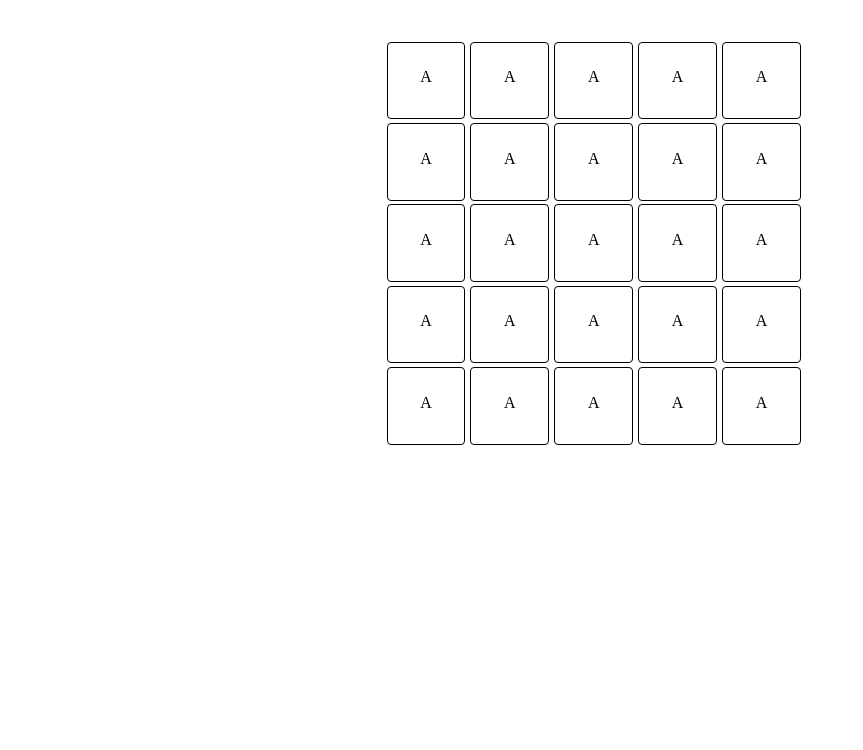
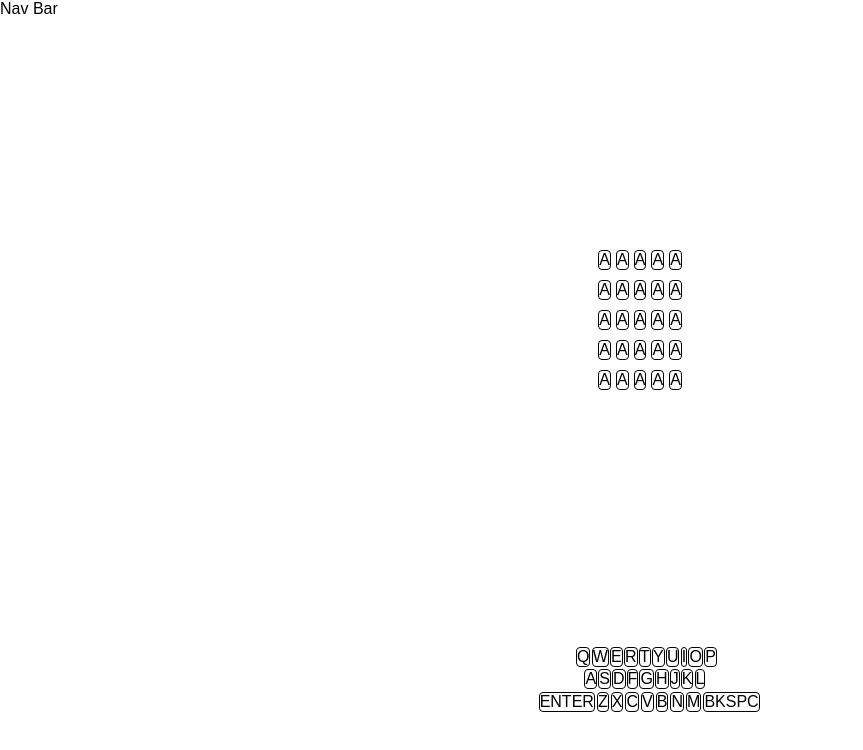
Before and after one commit to karyacoub/Wordordle, a React (Create React App) app: page / in a window 1280 px wide. Shown: the top 750 px of the page, without its empty margins (0-863 px from the left). Built offline with nearby package versions, Linux system fonts and the light colour scheme.

Commit message:
Set up basic page layout

```diff
--- /dev/null
+++ b/src/components/Keyboard.tsx
@@ -0,0 +1,40 @@
+import React from "react";
+
+export const Keyboard: React.FunctionComponent = () => {
+    return <div id="keyboard__container">
+        <div className="keyboard__row">
+            <div className="keyboard__key">Q</div>
+            <div className="keyboard__key">W</div>
+            <div className="keyboard__key">E</div>
+            <div className="keyboard__key">R</div>
+            <div className="keyboard__key">T</div>
+            <div className="keyboard__key">Y</div>
+            <div className="keyboard__key">U</div>
+            <div className="keyboard__key">I</div>
+            <div className="keyboard__key">O</div>
+            <div className="keyboard__key">P</div>
+        </div>
+        <div className="keyboard__row">
+            <div className="keyboard__key">A</div>
+            <div className="keyboard__key">S</div>
+            <div className="keyboard__key">D</div>
+            <div className="keyboard__key">F</div>
+            <div className="keyboard__key">G</div>
+            <div className="keyboard__key">H</div>
+            <div className="keyboard__key">J</div>
+            <div className="keyboard__key">K</div>
+            <div className="keyboard__key">L</div>
+        </div>
+        <div className="keyboard__row">
+            <div className="keyboard__key">ENTER</div>
+            <div className="keyboard__key">Z</div>
+            <div className="keyboard__key">X</div>
+            <div className="keyboard__key">C</div>
+            <div className="keyboard__key">V</div>
+            <div className="keyboard__key">B</div>
+            <div className="keyboard__key">N</div>
+            <div className="keyboard__key">M</div>
+            <div className="keyboard__key">BKSPC</div>
+        </div>
+    </div>
+}
--- a/src/components/LetterBoard.tsx
+++ b/src/components/LetterBoard.tsx
@@ -16,6 +16,8 @@ export const LetterBoard: React.FunctionComponent = () => {
     }
 
     return <div id="letter-board__container">
-        {renderLetterBoard()}
+        <div id="letter-board__board">
+            {renderLetterBoard()}
+        </div>
     </div>;
 }
--- /dev/null
+++ b/src/components/NavBar.tsx
@@ -0,0 +1,7 @@
+import React from "react";
+
+export const NavBar: React.FunctionComponent = () => {
+    return <div id="navbar__container">
+        Nav Bar
+    </div>
+}
--- a/src/components/Root.tsx
+++ b/src/components/Root.tsx
@@ -1,8 +1,12 @@
 import React from "react";
+import { Keyboard } from "./Keyboard";
 import { LetterBoard } from "./LetterBoard";
+import { NavBar } from "./NavBar";
 
 export const Root: React.FunctionComponent = () => {
     return <div id="root__container">
+        <NavBar />
         <LetterBoard />
+        <Keyboard />
     </div>
 };
--- a/src/styles/base.scss
+++ b/src/styles/base.scss
@@ -1,3 +1,5 @@
 @use "./colors.scss";
 @use "./index.scss";
+@use "./navbar.scss";
 @use "./letter-board.scss";
+@use "./keyboard.scss";
--- a/src/styles/index.scss
+++ b/src/styles/index.scss
@@ -3,11 +3,18 @@ body, html {
     padding: 0;
     width: 100%;
     height: 100%;
+    font-family: Arial, Helvetica, sans-serif;
 
-    #root, #root__container {
+    #root {
         width: 100%;
         height: 100%;
         display: flex;
+        flex-direction: column;
         justify-content: center;
+
+        #root__container {
+            width: 100%;
+            height: 100%;
+        }
     }
 }
--- /dev/null
+++ b/src/styles/keyboard.scss
@@ -0,0 +1,19 @@
+#keyboard__container {
+    height: 30%;
+    display: flex;
+    flex-direction: column;
+    align-items: center;
+    justify-content: center;
+
+    .keyboard__row {
+        display: flex;
+        flex-direction: row;
+
+        .keyboard__key {
+            border: 1px solid black;
+            border-radius: 4px;
+            text-align: center;
+            margin: 1% 0.5% 1% 0.5%;
+        }
+    }
+}
--- a/src/styles/letter-board.scss
+++ b/src/styles/letter-board.scss
@@ -1,23 +1,33 @@
 #letter-board__container {
+    width: 100%;
+    height: 60%;
+    display: flex;
+    align-items: center;
+    justify-content: center;
+
+    #letter-board__board {
+        width: 40%;
+        height: 100%;
         display: flex;
         flex-direction: column;
+        align-items: center;
         justify-content: center;
-    width: 40%;
-    height: 60%;
 
         .letter-board__row {
             width: 100%;
             display: flex;
             flex-direction: row;
+            justify-content: center;
 
             .letter-container {
                 border: 1px solid black;
                 border-radius: 4px;
-            padding: 5%;
-            width: 5%;
-            height: 30%;
+                // padding: 5%;
+                // width: 5%;
+                // height: 30%;
                 text-align: center;
                 margin: 1% 0.5% 1% 0.5%;
             }
         }
     }
+}
--- /dev/null
+++ b/src/styles/navbar.scss
@@ -0,0 +1,3 @@
+#navbar__container {
+    height: 10%;
+}
```
Lines whose indentation alone changed are shown as unchanged.
